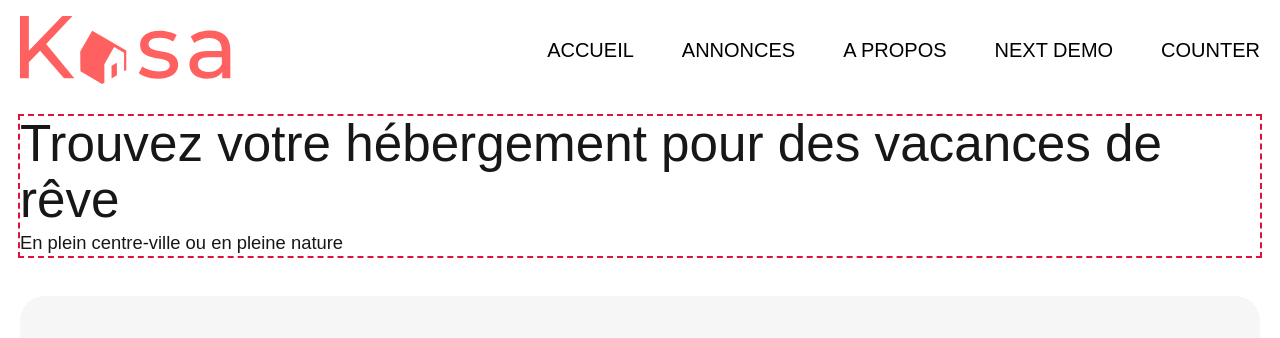
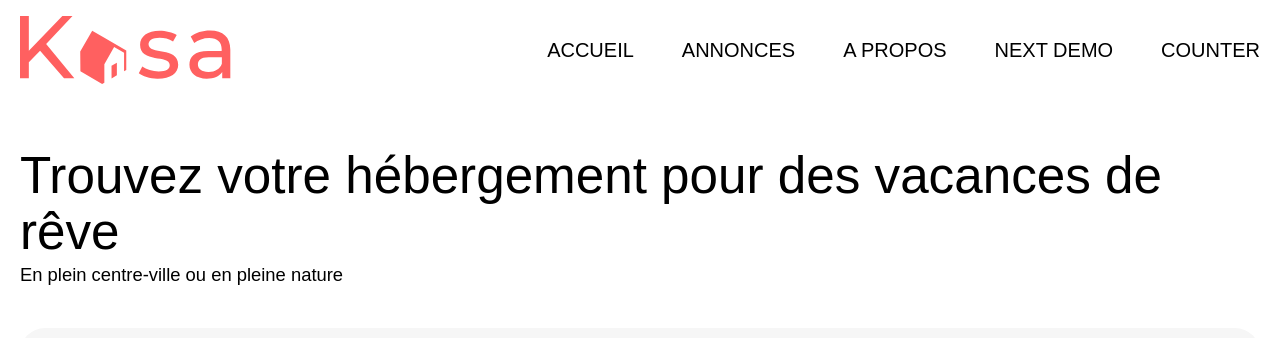
Before and after one commit to Mil00Z/booki-kaza, a Next.js app: page / in a window 1280 px wide. Shown: the top 338 px of the page. Built offline with nearby package versions, Linux system fonts and the light colour scheme.

Commit message:
Some Ui Css Updates

```diff
--- a/src/styles/base/_starter.scss
+++ b/src/styles/base/_starter.scss
@@ -21,6 +21,7 @@
     --#{$bk-name}:#{$bk-value};
   }
 
+
 }
 
   body {
@@ -34,11 +35,6 @@
     background-color: var(--white-color);
   }
 
-  #root{
-    display: flex;
-    flex-direction: column;
-    height: 100vh;
-  }
 
 a {
   text-decoration: unset;
@@ -51,6 +47,7 @@ a {
 
 
 .skeleton{
+  --header-spacing:1.5rem;
   width:var(--skeleton);
   margin: 0 auto;
   /* display: flex;
@@ -61,6 +58,14 @@ a {
 .content-first {
   margin-block:auto
 }
+
+
+.block-data {
+  padding: var(--padding-common);
+  background: var(--block-bg-color);
+  border-radius: var(--section-radius);
+}
+
 
 ul {
   list-style-type: none;
@@ -83,8 +88,16 @@ h1 {
   line-height: 1.1;
 }
 
-
-
+.section-title {
+  display: flex;
+  justify-content: space-between;
+  align-items: center;
+  margin-block: .5rem 1rem;
+  font-family: var(--title-font-family);
+  font-size: var(--title-font-size);
+  font-weight: var(--title-font-weight);
+  line-height: var(--title-line-height);
+}
 
 
 /* MEDIA QUERIES */
--- a/src/styles/base/_variables.scss
+++ b/src/styles/base/_variables.scss
@@ -6,7 +6,8 @@ $colors : (
   black-color:#000,
   white-color:#FFF,
   debeug-color:#FF00FF,
-  debeug-color-alt:tomato
+  debeug-color-alt:tomato,
+  block-bg-color:#F6F6F6
 );
 
 
@@ -19,6 +20,8 @@ $fonts : (
   weight-bold:700,
   title-font-family:var(--body-font-family),
   title-font-size:1.125rem,
+  title-font-weight:600,
+  title-line-height:1.3
 );
 
 
@@ -26,10 +29,12 @@ $items : (
   cta-button-font-size:1.2rem,
   cta-button-color:var(--white-color),
   cta-button-weight:600,
-  cta-button-background:var(--main-color),
+  cta-button-background:var(--primary-color),
   star-default-color:var(--second-color),
   radius:5px,
-  regTransi:all .26s ease-in-out
+  section-radius:15px,
+  padding-common: 1.25rem,
+  regTransi:all .26s ease-in-out,
 );
 
 
--- a/src/styles/main.scss
+++ b/src/styles/main.scss
@@ -1,40 +1,40 @@
 @use "base/_base.scss";
 // @use "layout/_layout.scss";
 
-:root {
-  --background: #ffffff;
-  --foreground: #171717;
-  --main-color:crimson;
-  --debeug-color:crimson;
+// :root {
+//   --background: #ffffff;
+//   --foreground: #171717;
+//   --main-color:crimson;
+//   --debeug-color:crimson;
 
-  --debeug:2px dashed var(--debeug-color);
-}
+//   --debeug:2px dashed var(--debeug-color);
+// }
 
-@media (prefers-color-scheme: dark) {
-  :root {
-    // --background: #0a0a0a;
-    // --foreground: #ededed;
-  }
-}
+// @media (prefers-color-scheme: dark) {
+//   :root {
+//     // --background: #0a0a0a;
+//     // --foreground: #ededed;
+//   }
+// }
 
-body {
-  color: var(--foreground);
-  background: var(--background);
-  font-family: Arial, Helvetica, sans-serif;
-}
+// body {
+//   color: var(--foreground);
+//   background: var(--background);
+//   font-family: Arial, Helvetica, sans-serif;
+// }
 
-.btn-action {
-  background-color: var(--main-color);
-  color: var(--foreground);
-  cursor: pointer;
-}
+// .btn-action {
+//   background-color: var(--main-color);
+//   color: var(--foreground);
+//   cursor: pointer;
+// }
 
-code{
-  color:var(--main-color);
-}
+// code{
+//   color:var(--main-color);
+// }
 
 
-.btn-link img {
-  color:var(--foreground);
-  border:var(var(--foreground))
-}
+// .btn-link img {
+//   color:var(--foreground);
+//   border:var(var(--foreground))
+// }
--- a/src/styles/pages/home.scss
+++ b/src/styles/pages/home.scss
@@ -1,3 +1,3 @@
 .home {
-  outline:var(--debeug);
+
 }
```
